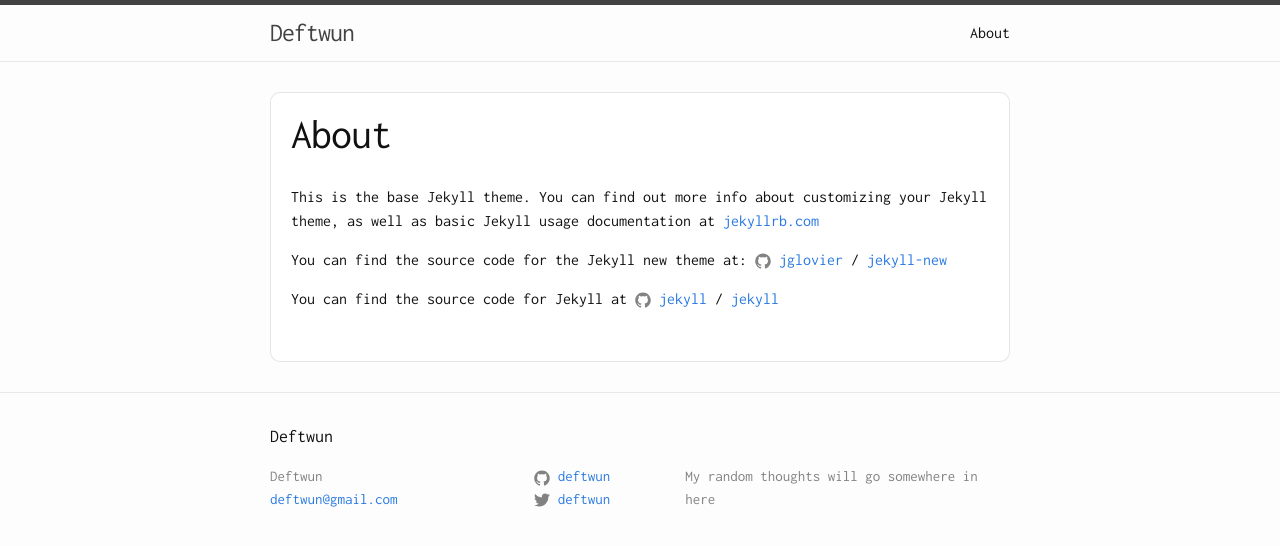
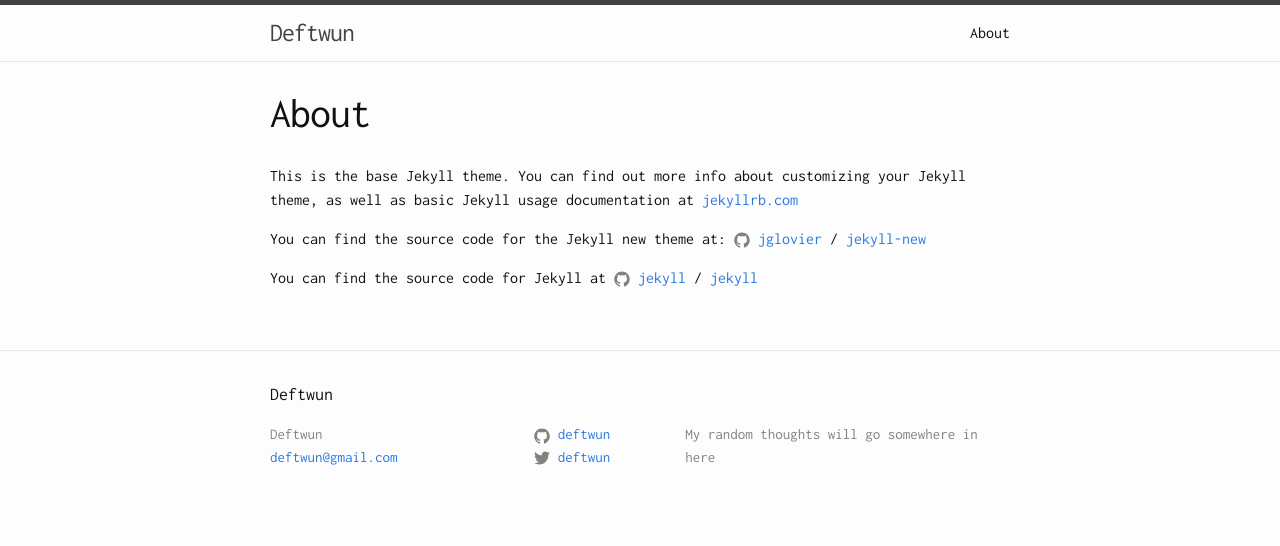
Before and after one commit to Deftwun/Deftwun.github.io, a Jekyll site: the page built from about.md, in a window 1280 px wide. Shown: the top 546 px of the page. Built offline with Jekyll 4.4.1, drawn with Linux system fonts in a browser that asks for light colours; nearby versions of some CDN libraries.

Commit message:
Update head.html

```diff
--- a/_includes/head.html
+++ b/_includes/head.html
@@ -14,7 +14,7 @@
     body{
       font-family: 'Inconsolata', sans-serif;
     }
-    article.post {
+    article.post .home {
       border-radius: 10px;
       border: 1px solid rgba(0,0,0,.1);
       background: rgba(255,255,255,.99);
```
